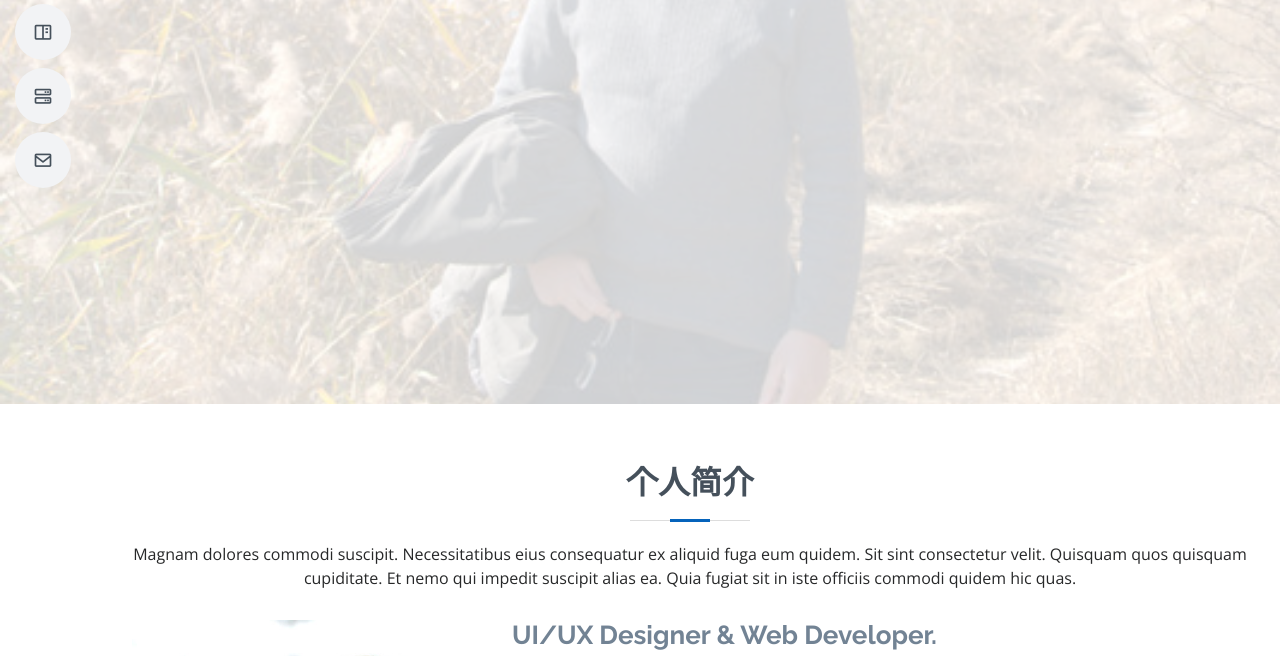
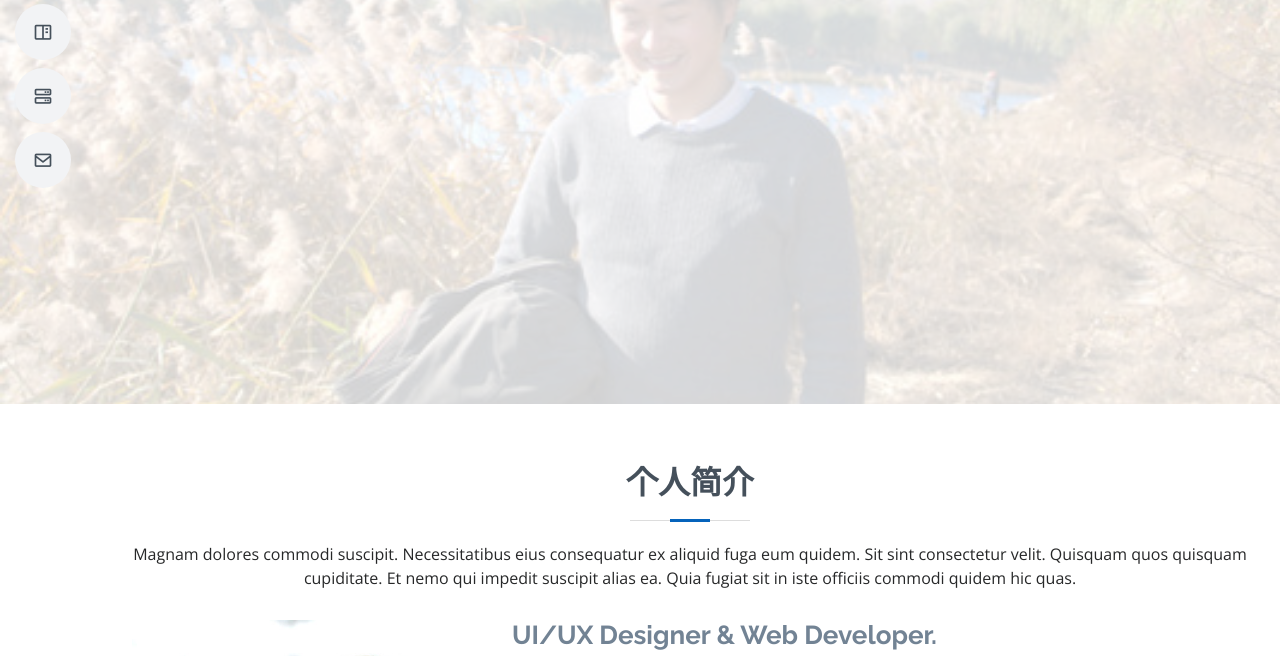
Before and after one commit to lianddao/cv3, a plain HTML site: page index.html in a window 1280 px wide. Shown: the part 396-1052 px from the top of the page. Drawn offline with nearby package versions, Linux system fonts and the light colour scheme.

Commit message:
update bg position

```diff
--- a/assets/css/style.css
+++ b/assets/css/style.css
@@ -262,7 +262,7 @@ h1, h2, h3, h4, h5, h6 {
 #hero {
   width: 100%;
   height: 100vh;
-  background: url("../img/hero-bg.jpg") bottom 35% right no-repeat;
+  background: url("../img/hero-bg.jpg") center no-repeat;
   background-size: cover;
   position: relative;
 }
```
